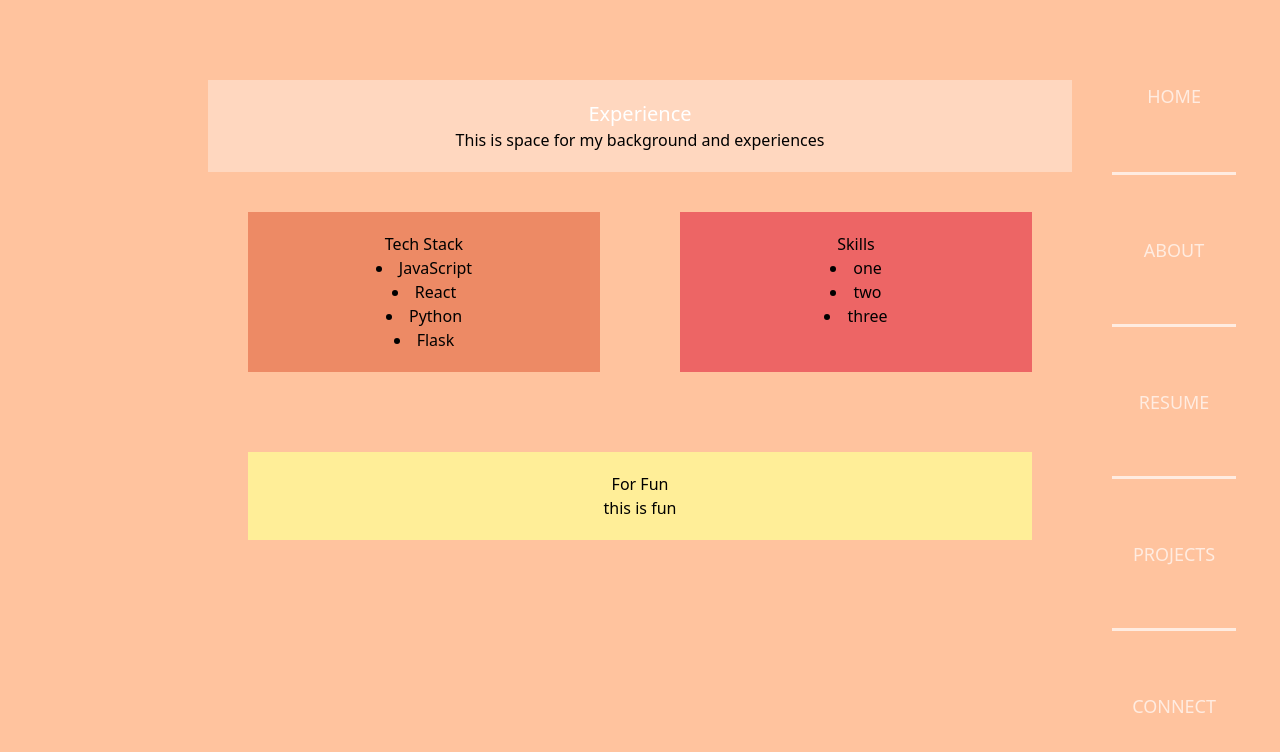
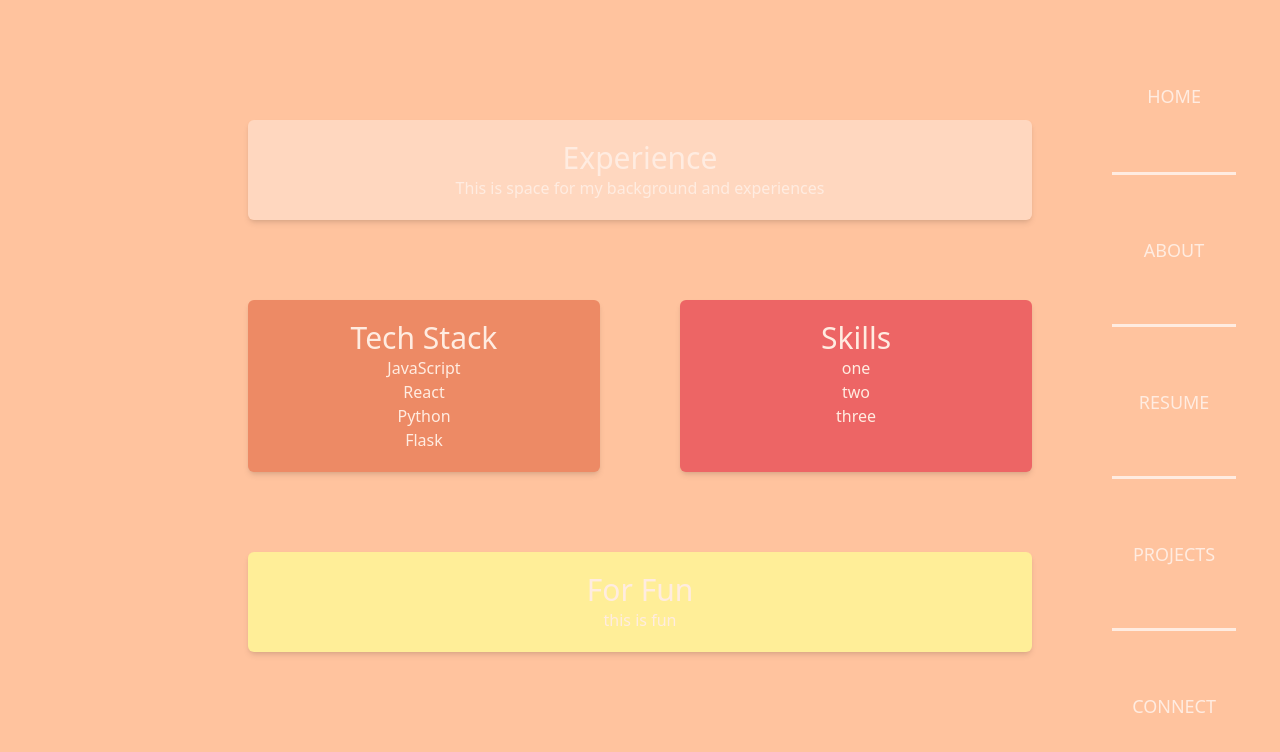
Before and after one commit to madalinefitz/Portfolio-Site, a React (Create React App) app: page /aboutme in a window 1280 px wide. Shown: the top 752 px of the page. Built offline with nearby package versions, Linux system fonts and the light colour scheme.

Commit message:
edited about page

```diff
--- a/src/components/AboutMe.js
+++ b/src/components/AboutMe.js
@@ -3,27 +3,27 @@ import React from 'react'
 function AboutMe(){
     return(
         <div class="bg-[#FFC39E] h-screen px-52 py-20">
-            <div class="bg-[#FFECE1] bg-opacity-50 text-center p-5">
-                <h1 class="text-xl text-medium text-white">Experience</h1>
+            <div class="bg-[#FFECE1] bg-opacity-50 text-center p-5 m-10 text-[#FFECE1] shadow-md rounded-md">
+                <h1 class="text-3xl font-medium">Experience</h1>
                 <p>This is space for my background and experiences</p>
             </div>
-            <div class="flex flex-rows">
-                <div class="basis-1/2 bg-[#ED8A65] text-center p-5 m-10">
-                    <h1>Tech Stack</h1>
-                    <li>JavaScript</li>
-                    <li>React</li>
-                    <li>Python</li>
-                    <li>Flask</li>
+            <div class="flex flex-rows text-[#FFECE1]">
+                <div class="basis-1/2 bg-[#ED8A65] text-center p-5 m-10 shadow-md rounded-md">
+                    <h1 class="text-3xl font-medium">Tech Stack</h1>
+                    <p>JavaScript</p>
+                    <p>React</p>
+                    <p>Python</p>
+                    <p>Flask</p>
                 </div>
-                <div class="basis-1/2 bg-[#ED6565] text-center p-5 m-10">
-                    <h1>Skills</h1>
-                    <li>one</li>
-                    <li>two</li>
-                    <li>three</li>
+                <div class="basis-1/2 bg-[#ED6565] text-center p-5 m-10 shadow-md rounded-md">
+                    <h1 class="text-3xl font-medium">Skills</h1>
+                    <p>one</p>
+                    <p>two</p>
+                    <p>three</p>
                 </div>
             </div>
-            <div class="bg-[#FFEE98] text-center p-5 m-10">
-                <h1>For Fun</h1>
+            <div class="bg-[#FFEE98] text-center p-5 m-10 text-[#FFECE1] shadow-md rounded-md">
+                <h1 class="text-3xl font-medium">For Fun</h1>
                 <p>this is fun</p>
             </div>
 
```
